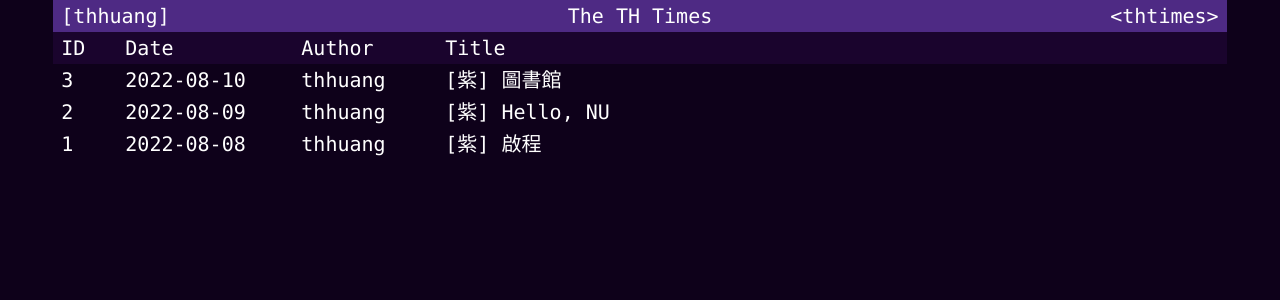
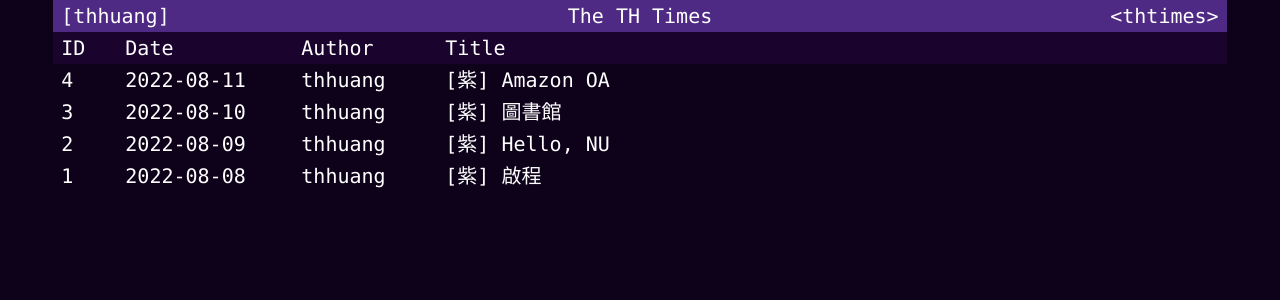
Before and after one commit to thhuang/thtimes, a React (Create React App) app: page / in a window 1280 px wide. Shown: the top 300 px of the page. Built offline with nearby package versions, Linux system fonts and the light colour scheme; the HTML template or start-up script is replaced by a standard one.

Commit message:
add article 4

```diff
--- /dev/null
+++ b/src/assets/articles/4.json
@@ -0,0 +1,9 @@
+{
+  "id": 4,
+  "date": "2022-08-11",
+  "author": "thhuang",
+  "title": "Amazon OA",
+  "tag": "紫",
+  "time": "2022-08-11 22:47:48",
+  "content": "\n今天終於解決了Amazon OA！\n感覺比想像中簡單許多，兩題Easy-Medium的題目加上一堆類似人格測驗的題目\n希望一切順利\n好想快快找到實習呀\n\n下午開好了BoA的帳戶，當下還很開心在拿到實體卡之前就能先使用Apple Pay\n結果忘記存錢進去根本無法使用\n晚上處理各種跟銀行帳戶有關的事情結果一眨眼就到了十點\n讓我很懶得明天去Chase開戶，不過既然預約了就還是去吧\n\n噢對！今天終於煮了來到美國的第一餐\n發現了一種超好吃的菜，brussels sprout\n只要在水中放鹽和橄欖油煮過就相當美味\n不過在家煮菜真的是挺麻煩的，從洗菜切菜煮好吃完再整理好廚房，兩個小時就這樣過去了\n但吃得便宜又健康感覺還是值得啦\n\n已經是來美國的第四個晚上了\n希望別再有時差，今晚能一覺到天亮\n"
+}
--- a/src/assets/articles/articles.js
+++ b/src/assets/articles/articles.js
@@ -1,6 +1,6 @@
 // import { faker } from '@faker-js/faker';
 const articles = [];
-for (let i = 1; i <= 3; ++i) {
+for (let i = 1; i <= 4; ++i) {
   articles.push(require('./' + i.toString() + '.json'));
 }
 
```
